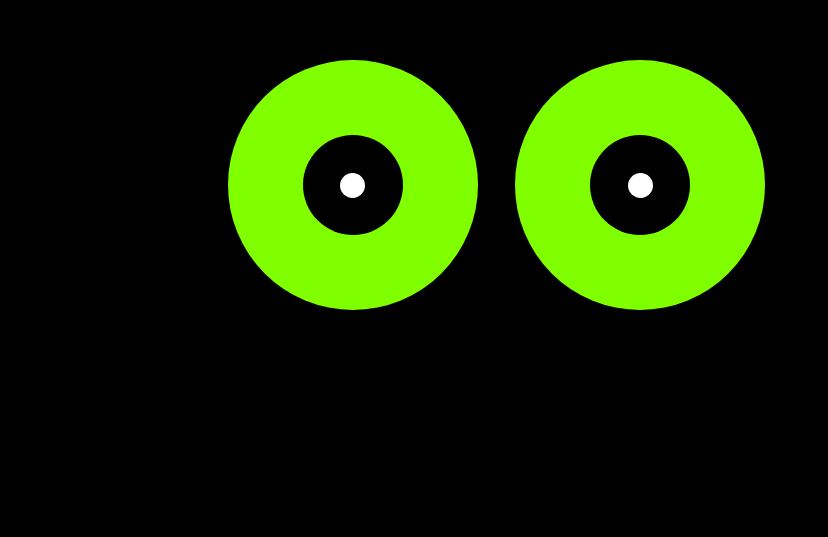
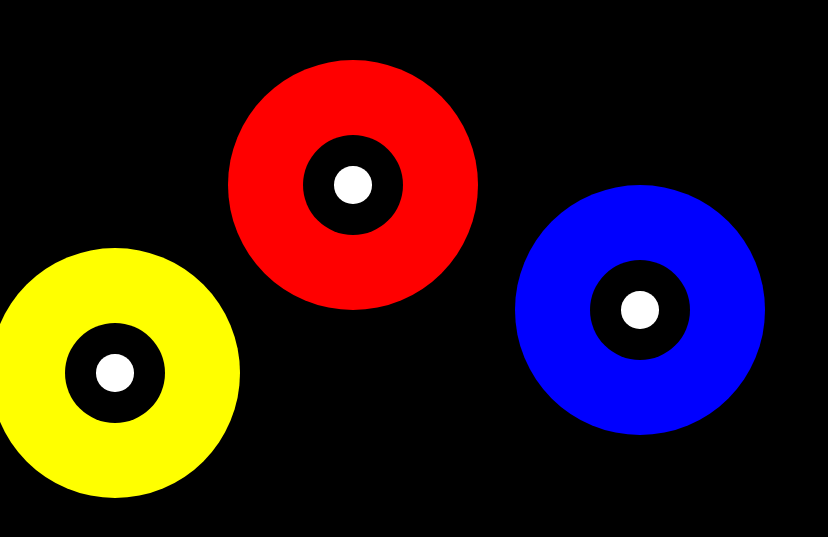
Before and after one commit to mytac/react-eyeball, a website: page example.html in a window 1280 px wide. Shown: the part 215-752 px from the top of the page, without its empty margins (0-828 px from the left). Drawn offline with Linux system fonts and the light colour scheme.

Commit message:
整理格式

```diff
--- a/example.html
+++ b/example.html
@@ -2,10 +2,9 @@
 <html lang="en">
 <head>
     <meta charset="UTF-8">
-    <title>Title</title>
+    <script src="jquery.min.js"></script>
     <script src="static/parallax.js"></script>
-   <!-- <script src="spy.js"></script>-->
-</head>
+    <script src="spy.js"></script>
     <style>
         body{
             background-color: black;
@@ -13,9 +12,9 @@
             height: 100%;
             margin: 0;
         }
-    #scene{
+        #test{
             width: 250px;
-        height:250px;
+            height: 250px;
             position: absolute;
             margin: auto;
             top: 0;
@@ -23,72 +22,48 @@
             bottom: 0;
             right: 0;
         }
-    div.left{
-        position: absolute;
-        margin-left: -115%;
+        #test-inner{
+            left: -115%;
         }
-    div.whole-eye{
-        width: 250px;
-        height:250px;
-        border-radius: 50%;
-        background-color: chartreuse;
-        position: absolute;
-        margin: auto;
-        top: 0;
-        left: 0;
-        bottom: 0;
-        right: 0;
+        #test-inner2{
+            top:50%;
         }
-    div.mid-layer{
-        width: 100px;
-        height:100px;
-        border-radius: 50%;
-        background-color: black;
-        position: absolute;
-        margin: auto;
-        top: 0;
-        left: 0;
-        bottom: 0;
-        right: 0;
-    }
-    div.point{
-        width:25px;
-        height:25px;
-        border-radius: 50%;
-        background-color: #fff;
-        position: absolute;
-        margin: auto;
-        top: 0;
-        left: 0;
-        bottom: 0;
-        right: 0;
+        #test-inner2{
+            top:25%;
+            left:-210%;
         }
     </style>
+</head>
 <body>
-<div id="scene"
-     data-relative-Input="false"
-     data-invert-x="false"
-     data-invert-y="false"
->
-    <div class="left">
-        <div class="layer whole-eye" ></div>
-        <div class="layer mid-layer" data-depth="2.5"></div>
-        <div class="layer point" data-depth="3.5"></div>
-    </div>
-
-    <div class="right">
-        <div class="layer whole-eye" ></div>
-        <div class="layer mid-layer" data-depth="2.5"></div>
-        <div class="layer point" data-depth="3.5"></div>
-    </div>
-
+<div id="test">
+    <div id="test-inner"></div>
+    <div id="test-inner2"></div>
+    <div id="test-inner3"></div>
 </div>
 <script>
-    const scene = document.getElementById('scene')
-    // or, if you use jQuery
-    //var scene = $('#scene').get(0)
+    //test
+    const obj={
+        color:['red','black','#fff'],
+        eyeSize:250,
+        element:'#test-inner',
+        containerEl:'#test'
+    }
+    const obj2={
+        color:['yellow','black','#fff'],
+        eyeSize:100,
+        element:'#test-inner2',
+        containerEl:'#test'
+    }
+    const obj3={
+        color:['blue','black','#fff'],
+        eyeSize:100,
+        element:'#test-inner3',
+        containerEl:'#test'
+    }
 
-    const parallax = new Parallax(scene)
+    new spy(obj)
+    new spy(obj2)
+    new spy(obj3)
 </script>
 </body>
 </html>
--- a/spy.js
+++ b/spy.js
@@ -1,3 +1,18 @@
+const mainStyle=(ele,size,color)=>{
+    $(ele).css({
+        width: size+'px',
+        height:size+'px',
+        borderRadius: '50%',
+        backgroundColor: color,
+        position: 'absolute',
+        margin: 'auto',
+        top: 0,
+        left: 0,
+        bottom: 0,
+        right: 0,
+    })
+}
+
 class spy {
     constructor(obj) {
         const {color,eyeSize,element,containerEl}=obj
@@ -8,59 +23,46 @@
 
         this.init()
     }
+    // 绑定事件
     bindEvent(){
-
-    }
-    render(){
-
-    }
-    mainStyle(ele,size,color){
-        $(ele).css({
-            width: size+'px',
-            height:size+'px',
-            borderRadius: '50%',
-            backgroundColor: color,
-                position: 'absolute',
-            margin: 'auto',
-            top: 0,
-            left: 0,
-            bottom: 0,
-            right: 0,
-        })
-    }
-    // 根据class生成几个子元素
-    generateNewElements(){
         const options={
             relativeInput:false,
             invertX:false,
             invertY:false,
         }
-        // 设置每层的class名
-        const wrapperC=this.element.substring(1)
-        const classNames=[wrapperC+'0',wrapperC+'1',wrapperC+'2']
-        const elements=classNames.map((c,index)=>`<div class='layer ${c}'  data-depth=${this.ratio[index]}></div>`)
-        $(this.element).append(elements)
         // 给container挂上parallax
         const scene1 = $(this.containerEl).get(0)
         const parallax1 = new Parallax(scene1,options)
+    }
+    //处理样式
+    handleStyle(){
         // 最外层样式
         $(this.containerEl).css({position:'absolute'})
         $(this.element).css({position:'relative'})
         //每一层的样式
         this.eyeSizeGroup.forEach((size,index)=>{
-            this.mainStyle(`.${classNames[index]}`,size,this.color[index])
+            mainStyle(`.${this.classNames[index]}`,size,this.color[index])
         })
-        console.log('classNames',classNames)
+    }
+    // 根据class生成几个子元素
+    generateNewElements(){
+        // 设置每层的class名
+        const wrapperC=this.element.substring(1)
+        this.classNames=[wrapperC+'0',wrapperC+'1',wrapperC+'2']
+        const elements=this.classNames.map((c,index)=>`<div class='layer ${c}'  data-depth=${this.ratio[index]}></div>`)
+        $(this.element).append(elements)
     }
 
-    eyeStyle(){
+    eyeStyleOption(){
         const mainSize=this.eyeSize
         this.eyeSizeGroup=[mainSize,0.4*mainSize,0.15*mainSize]
         this.ratio=[0,2.5,3]
     }
 
     init(){
-        this.eyeStyle()
+        this.eyeStyleOption()
         this.generateNewElements()
+        this.bindEvent()
+        this.handleStyle()
     }
 }
```
Also changed, not shown: index.html (deleted, +0 -73 lines). Lines whose indentation alone changed are shown as unchanged.
